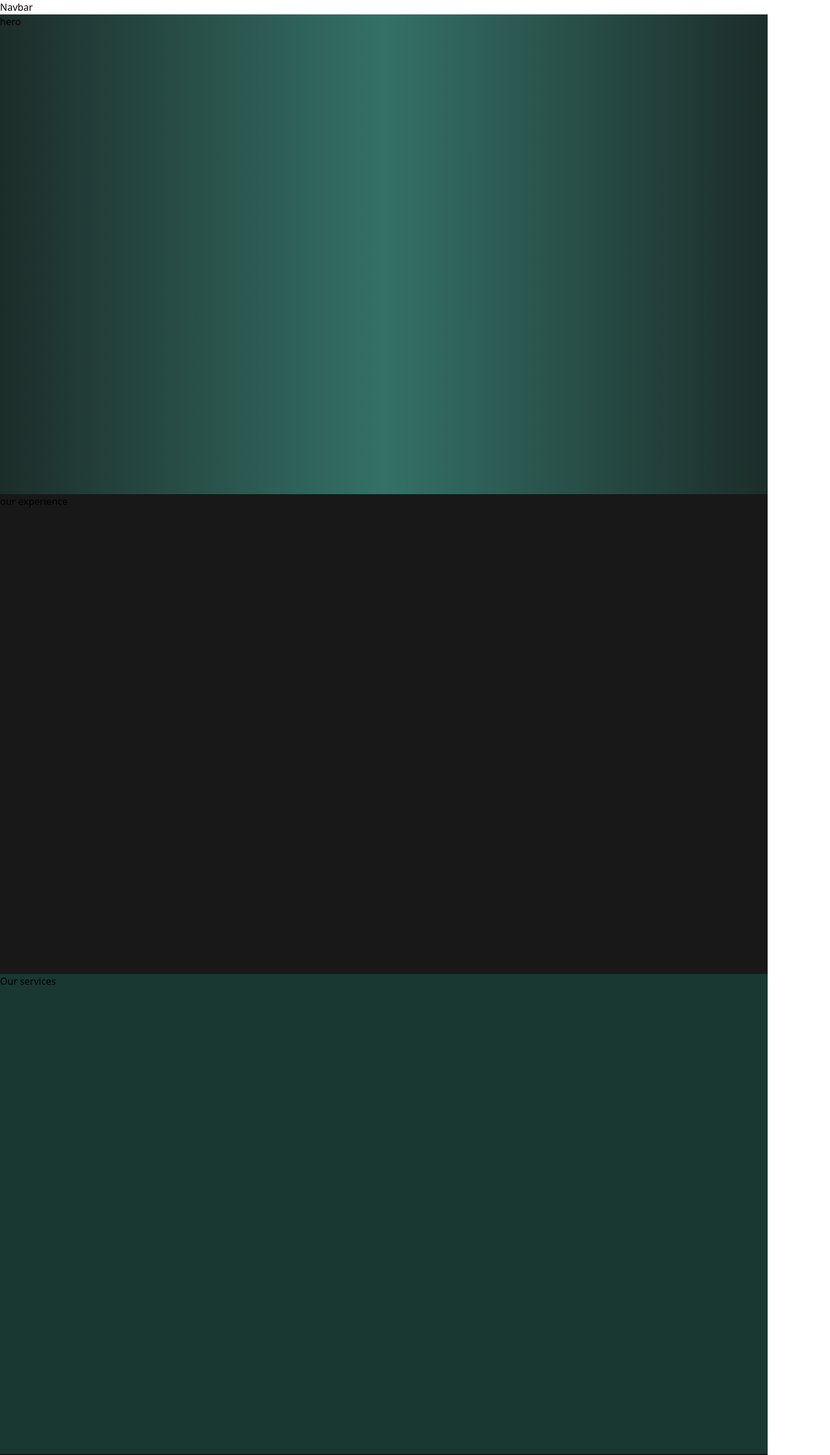
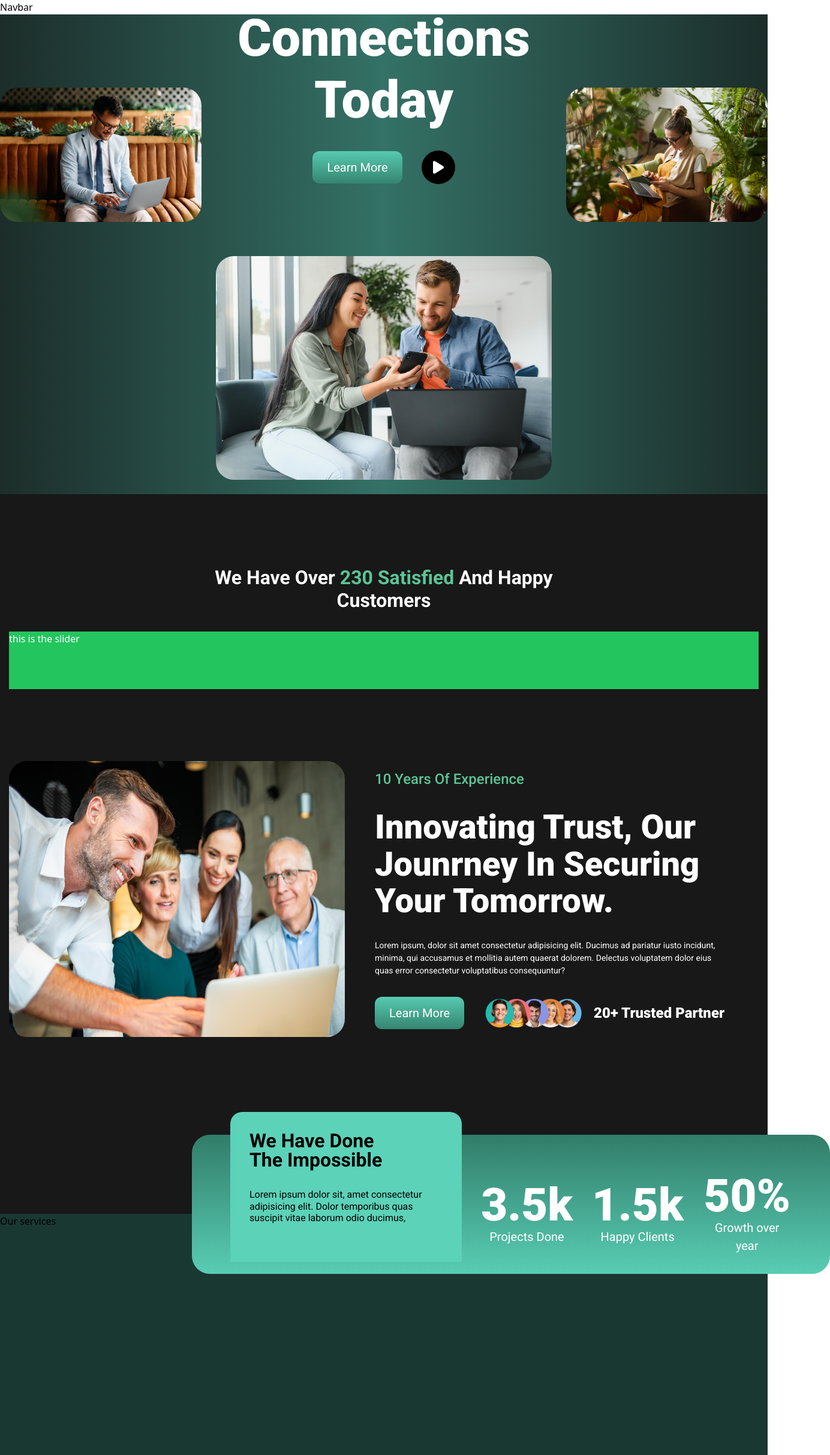
Before and after one commit to Tshewang2022/themeForest_TENET, a React (Vite) app: page /about-us in a window 1280 px wide. Shown: the top 2426 px of the page at 60% size, 1384 px wide, since content can reach past the window. Built offline with nearby package versions, Linux system fonts and the light colour scheme; a web font is replaced by a local one.

Commit message:
have learn something interesting

```diff
--- a/src/_roots/pages/AboutUs.tsx
+++ b/src/_roots/pages/AboutUs.tsx
@@ -1,13 +1,145 @@
+import { FaPlay } from "react-icons/fa6";
+import { home1, home2, home3, home4 } from "../../assets/images";
+import Button from "../../components/Button";
+import { partner } from "../../assets/images";
 const AboutUs = () => {
   return (
     <section className="">
       {/* === hero sections === */}
       <div className="min-h-screen bg-gradient-to-r from-[#1C2D2A] via-[#347166] to-[#1C2D2A]">
-        hero
+        <div className="flex  items-center justify-between absolute bottom-0 w-full ">
+          <div className="flex justify-center items-center ">
+            <img
+              src={home1}
+              alt="home1"
+              width={460}
+              className="rounded-[30px]"
+            />
+          </div>
+          <div>
+            <div className="flex justify-center items-center mb-[32px]">
+              <button className="font-roboto font-medium text-[20px] text-white border-2 border-white rounded-[30px] px-[24px] py-[12px]">
+                Cyber Security
+              </button>
+            </div>
+            <h1 className="font-roboto font-extrabold text-white text-[86px] text-center leading-[120%]">
+              Securing Tomorrow's, <br /> Connections Today
+            </h1>
+            <div className="flex justify-center items-center gap-[32px] mt-[32px]">
+              <Button />
+              <button className="flex justify-center items-center rounded-full p-[16px] bg-black">
+                <FaPlay color="white" className="w-[24px] h-[24px]" />
+              </button>
+            </div>
+            <div className="flex justify-center mt-[120px]">
+              <img
+                src={home2}
+                width={560}
+                alt="home2"
+                className="rounded-[30px] object-bottom"
+              />
+            </div>
+          </div>
+          <div className="flex justify-center items-center">
+            <img
+              src={home3}
+              width={460}
+              alt="home3"
+              className="rounded-[30px]"
+            />
+          </div>
+        </div>
       </div>
 
       {/* === our experience === */}
-      <div className="min-h-screen bg-gray">our experience</div>
+      <div className=" min-h-[1200px] bg-gray relative">
+        <div className="flex justify-center">
+          <div className="w-full max-w-[1250px] pt-[120px]">
+            <h4 className="font-roboto font-bold text-white text-[32px] leading-[120%] text-center">
+              We Have Over{" "}
+              <span className="text-[#5BC496]"> 230 Satisfied</span> And Happy
+              <br />
+              Customers
+            </h4>
+            <div className="w-full min-h-[96px] text-white bg-green-500 mb-[120px] mt-[32px]">
+              this is the slider
+            </div>
+            <div className="flex justify-between items-center gap-[32px]">
+              <div className="flex justify-center items-center">
+                <img
+                  src={home4}
+                  alt="home4"
+                  className="rounded-[30px] max-w-[560px] h-[460px]"
+                />
+              </div>
+
+              <div>
+                <h6 className="font-roboto font-medium text-[24px] text-[#5BC496] mb-[32px]">
+                  10 Years Of Experience
+                </h6>
+                <h2 className="font-roboto font-extrabold text-white text-[56px] md:max-w-[640px] leading-[110%]">
+                  Innovating Trust, Our Jounrney In Securing Your Tomorrow.
+                </h2>
+                <p className="font-roboto font-normal text-white text-[14px] leading-[130% md:max-w-[590px] md:py-[32px]">
+                  Lorem ipsum, dolor sit amet consectetur adipisicing elit.
+                  Ducimus ad pariatur iusto incidunt, minima, qui accusamus et
+                  mollitia autem quaerat dolorem. Delectus voluptatem dolor eius
+                  quas error consectetur voluptatibus consequuntur?
+                </p>
+                <div className="flex justify-start items-center gap-[32px] ">
+                  <Button />
+                  <div className="flex justify-center items-center gap-[16px]">
+                    <img src={partner} alt="partner" className="max-h-[56px]" />
+                    <h6 className="font-roboto font-extrabold text-white text-[24px] ">
+                      20+ Trusted Partner
+                    </h6>
+                  </div>
+                </div>
+              </div>
+            </div>
+            <div className="bg-gradient-to-b from-[#317D69] to-[#59CDB4] px-[64px] pt-[64px] pb-[32px] absolute bottom-[-100px] left-[25%] rounded-[30px]">
+              <div className=" flex justify-center items-center gap-[32px]">
+                <div className="relative w-[390px]">
+                  <div className="absolute left-0 bottom-[-80px] bg-[#5CD2B9] px-[32px] pt-[32px] rounded-t-[20px] ">
+                    <h4 className="font-roboto font-bold text-[32px] leading-[100%]">
+                      We Have Done
+                      <br /> The Impossible
+                    </h4>
+                    <p className="font-roboto font-normal text-[16px] leading-[120%] pt-[32px] pb-[64px]">
+                      Lorem ipsum dolor sit, amet consectetur adipisicing elit.
+                      Dolor temporibus quas suscipit vitae laborum odio ducimus,
+                    </p>
+                  </div>
+                </div>
+                <div className="">
+                  <h1 className="font-roboto font-extrabold text-white text-[76px] text-center leading-[100%]">
+                    3.5k
+                  </h1>
+                  <p className="font-roboto font-normal text-white text-[20px] text-center">
+                    Projects Done
+                  </p>
+                </div>
+                <div className="">
+                  <h1 className="font-roboto font-extrabold text-white text-[76px] text-center leading-[100%]">
+                    1.5k
+                  </h1>
+                  <p className="font-roboto font-normal text-white text-[20px] text-center">
+                    Happy Clients
+                  </p>
+                </div>
+                <div className="">
+                  <h1 className="font-roboto font-extrabold text-white text-[76px] text-center leading-[100%]">
+                    50%
+                  </h1>
+                  <p className="font-roboto font-normal text-white text-[20px] text-center">
+                    Growth over year
+                  </p>
+                </div>
+              </div>
+            </div>
+          </div>
+        </div>
+      </div>
 
       {/* === our services === */}
       <div className="min-h-screen bg-green_bg">Our services</div>
```
